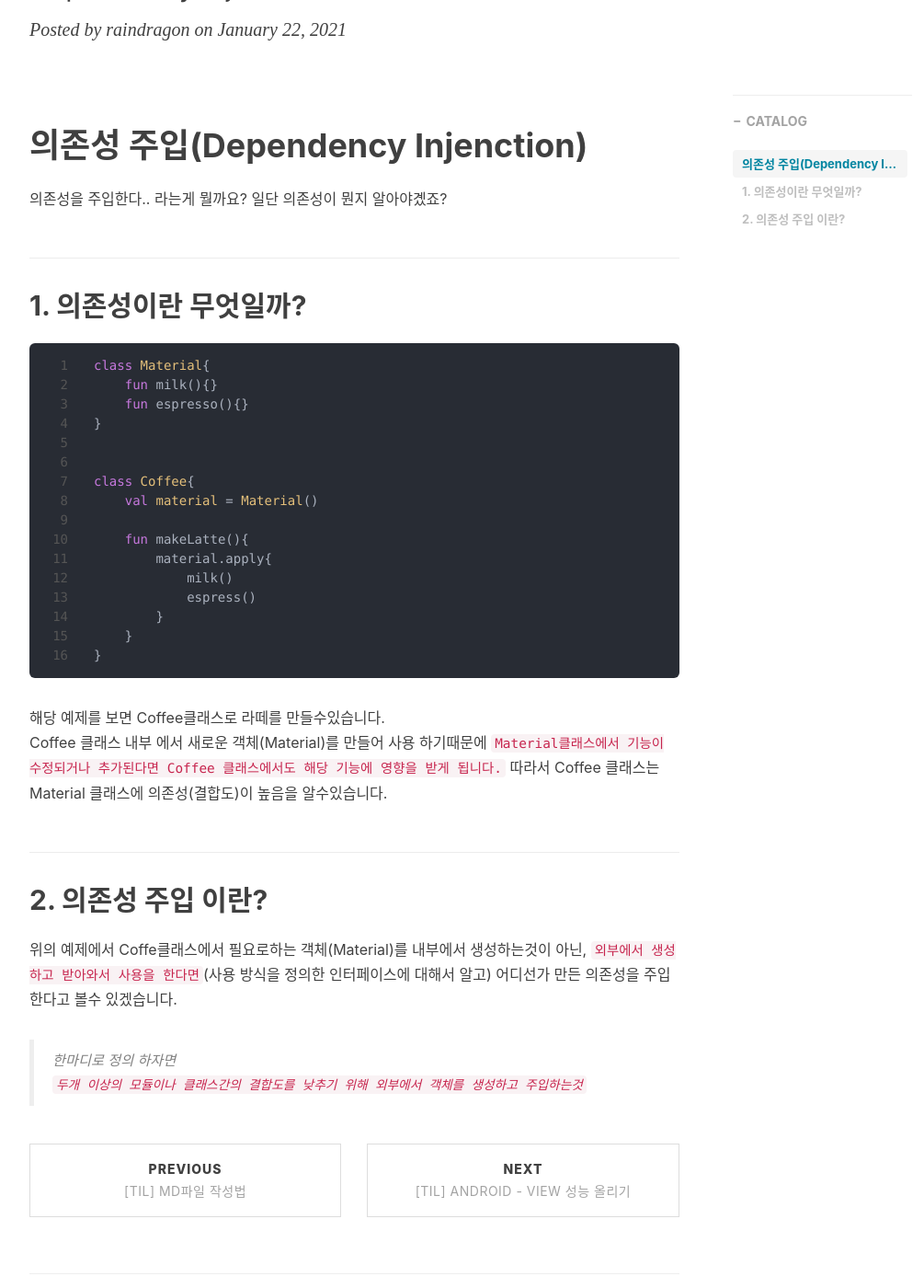
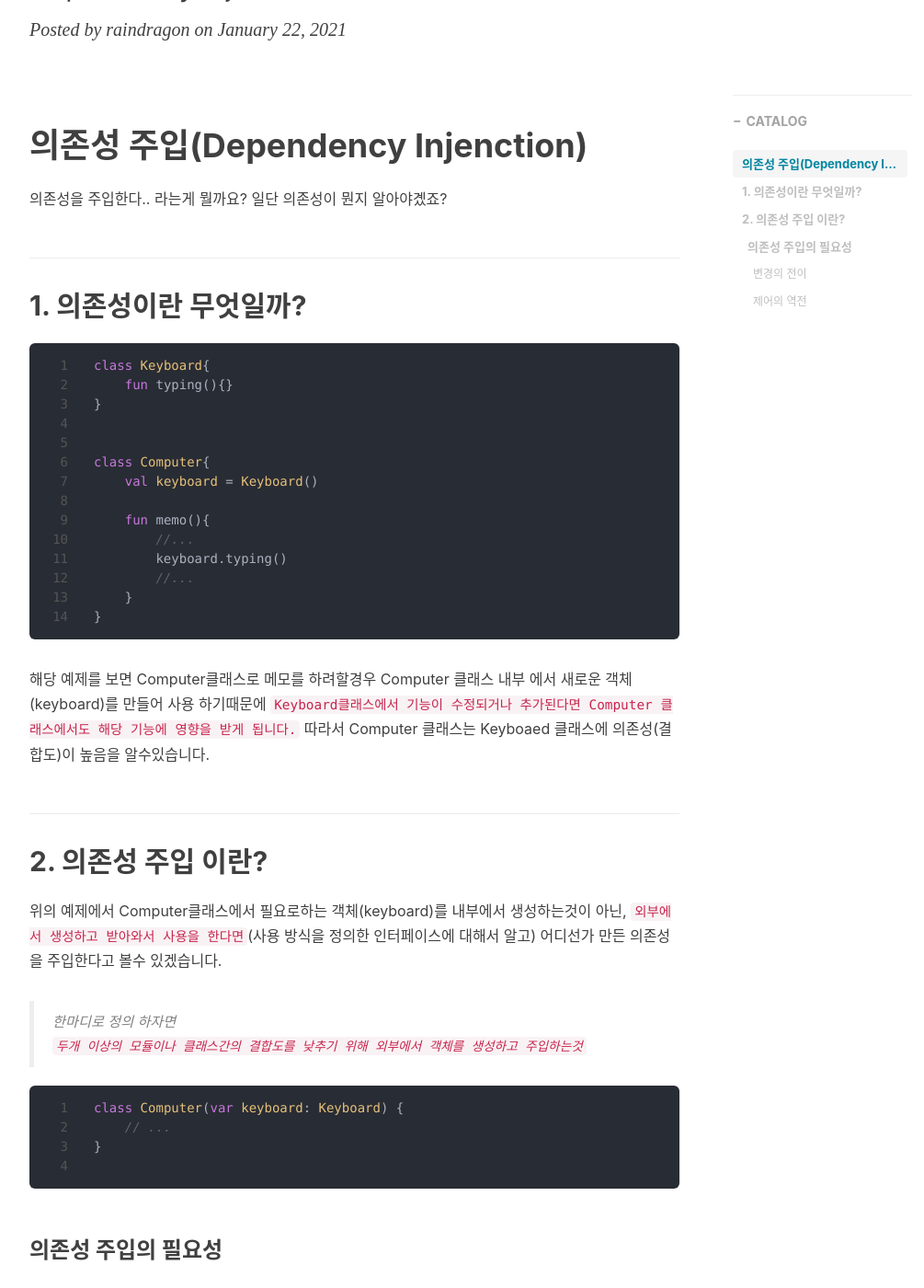
Before and after one commit to yongwooLeePb/raindragonn.github.io, a Jekyll site: the page built from _posts/2021-01-22-[TIL] Android Dependency Injection .md, in a window 1280 px wide and 1400 px high, scrolled down 250 px. Shown: the whole window at 92% size, without its empty margins (233-1238 px from the left). Built offline with Jekyll 4.4.1, drawn with Linux system fonts in a browser that asks for light colours; nearby versions of some CDN libraries; comment, search, counter and statistics services are not loaded; some of the changed text lies outside the part shown.

Commit message:
Update 2021-01-22-[TIL] Android Dependency Injection .md

````diff
--- a/_posts/2021-01-22-[TIL] Android Dependency Injection .md
+++ b/_posts/2021-01-22-[TIL] Android Dependency Injection .md
@@ -20,31 +20,80 @@ tags:
 ## 1. 의존성이란 무엇일까?
 
 ```kotlin
-class Material{
-    fun milk(){}
-    fun espresso(){}
+class Keyboard{
+    fun typing(){}
 }
 
 
-class Coffee{
-    val material = Material()
+class Computer{
+    val keyboard = Keyboard()
 
-    fun makeLatte(){
-        material.apply{
-            milk()
-            espress()
-        }
+    fun memo(){
+        //...
+        keyboard.typing()
+        //...
     }
 }
 ```
 
-해당 예제를 보면 Coffee클래스로 라떼를 만들수있습니다.
-Coffee 클래스 내부 에서 새로운 객체(Material)를 만들어 사용 하기때문에 `Material클래스에서 기능이 수정되거나 추가된다면 Coffee 클래스에서도 해당 기능에 영향을 받게 됩니다.` 따라서 Coffee 클래스는 Material 클래스에 의존성(결합도)이 높음을 알수있습니다.
+해당 예제를 보면 Computer클래스로 메모를 하려할경우
+Computer 클래스 내부 에서 새로운 객체(keyboard)를 만들어 사용 하기때문에 `Keyboard클래스에서 기능이 수정되거나 추가된다면 Computer 클래스에서도 해당 기능에 영향을 받게 됩니다.` 따라서 Computer 클래스는 Keyboaed 클래스에 의존성(결합도)이 높음을 알수있습니다.
 
 
 ## 2. 의존성 주입 이란?
 
-위의 예제에서 Coffe클래스에서 필요로하는 객체(Material)를 내부에서 생성하는것이 아닌, `외부에서 생성하고 받아와서 사용을 한다면`(사용 방식을 정의한 인터페이스에 대해서 알고) 어디선가 만든 의존성을 주입한다고 볼수 있겠습니다.
+위의 예제에서 Computer클래스에서 필요로하는 객체(keyboard)를 내부에서 생성하는것이 아닌, `외부에서 생성하고 받아와서 사용을 한다면`(사용 방식을 정의한 인터페이스에 대해서 알고) 어디선가 만든 의존성을 주입한다고 볼수 있겠습니다.
 
 >한마디로 정의 하자면
 *`두개 이상의 모듈이나 클래스간의 결합도를 낮추기 위해 외부에서 객체를 생성하고 주입하는것`*
+
+```kotlin
+class Computer(var keyboard: Keyboard) {
+    // ...
+}
+
+```
+
+### 의존성 주입의 필요성
+
+#### 변경의 전이
+
+ 위의 예제와 같이 Computer 클래스는 Keyboard 라는 `한 가지 타입에 의존`합니다.
+
+ 이후에 사용자가 다른 키보드를 사용하는것을 원한다면 클래스명을 A_Keyboard로 변경하거나 새로 만들어야 합니다.
+
+ 해당 클래스를 의존하는 클래스 또한 `변경사항이 생길때 마다 같이 변경을 해줘야합니다.`
+
+ 이를 해결할 방법은 `해당 클래스(Computer)가 의존하는 Keyboard를 interface로 만드는 것입니다.`
+
+ ```kotlin
+
+ interface Keyboard { ... }
+
+ class A_Keyboard : Keynoard {
+     // ...
+ }
+
+ class Computer {
+     val keyboard = A_Keyboard()
+     // val keyboaed = B_Keyboard
+ }
+
+ ```
+
+#### 제어의 역전
+
+ 제어의 역전은 어떠한 일을 수행하도록 만들어진 프레임워크에 제어권을 위임함으로써
+
+ 관심사를 분리하는것을 의미합니다.
+
+ `의존하는 타입의 객체의 생성 및 관리를 외부에 위임하는것`
+
+```kotlin
+class Test {
+    fun main() {
+        val keyboard = A_Keyboard()
+        val computer = Computer(keyboard)
+    }
+}
+```
````
